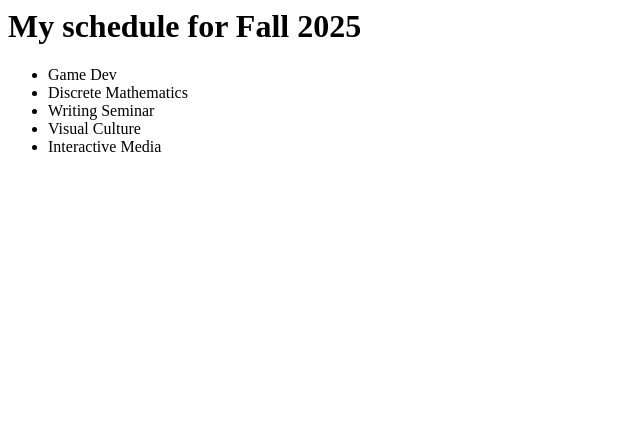
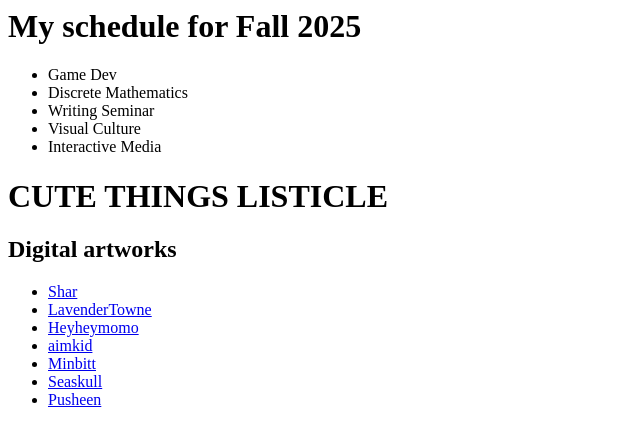
Before and after one commit to abby2357/github-pages-site-IGME110, a plain HTML site: page index.html in a window 1280 px wide. Shown: the whole page, without its empty margins (0-640 px from the left). Drawn offline with Linux system fonts and the light colour scheme.

Commit message:
Update index.html

```diff
--- a/index.html
+++ b/index.html
@@ -13,5 +13,16 @@
       <li>Visual Culture</li>
       <li>Interactive Media</li>
     </ul>
+    <h1>CUTE THINGS LISTICLE</h1>
+    <h2>Digital artworks</h2>
+    <ul>
+      <li><a href="https://bsky.app/profile/sharyap.com" target="_blank">Shar</a></li>
+      <li><a href="https://www.instagram.com/lavendertowne/" target="_blank">LavenderTowne</a></li>
+      <li><a href="https://bsky.app/profile/heyheymomo.bsky.social" target="_blank">Heyheymomo</a></li>
+      <li><a href="https://www.youtube.com/@aimkid" target="_blank">aimkid</a></li>
+      <li><a href="https://www.youtube.com/@minbitt" target="_blank">Minbitt</a></li>
+      <li><a href="https://www.youtube.com/@seaskull" target="_blank">Seaskull</a></li>
+      <li><a href="https://pusheen.com/category/comics/" target="_blank">Pusheen</a></li>
+    </ul>
   </body>
 </html>
```
